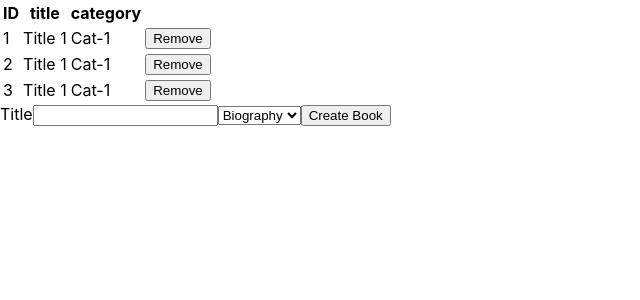
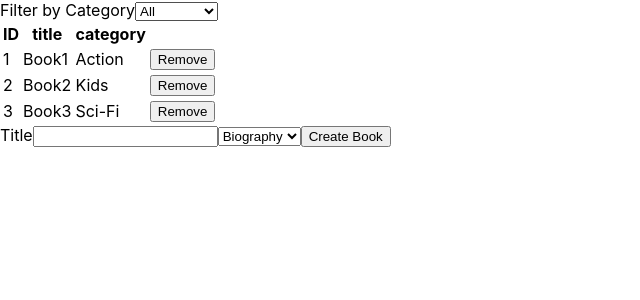
Before and after one commit to LamiaSristy/Book-Store, a React (Create React App) app: page / in a window 1280 px wide. Shown: the top 300 px of the page, without its empty margins (0-640 px from the left). Built offline with nearby package versions, Linux system fonts and the light colour scheme.

Commit message:
CategoryFilter is now working for filtering books.

```diff
--- a/src/actions/index.js
+++ b/src/actions/index.js
@@ -1,5 +1,7 @@
+/*eslint-disable*/
 export const CREATE_BOOK = 'CREATE_BOOK';
 export const REMOVE_BOOK = 'REMOVE_BOOK';
+export const CHANGE_FILTER = 'CHANGE_FILTER';
 
 export const createBook = book => ({
   type: CREATE_BOOK,
@@ -10,3 +12,8 @@ export const removeBook = ID => ({
   type: REMOVE_BOOK,
   ID,
 });
+
+export const catFilter = filter => ({
+  type: CHANGE_FILTER,
+  filter,
+});
--- /dev/null
+++ b/src/components/CategoryFilter.js
@@ -0,0 +1,48 @@
+/* eslint-disable */
+import React from 'react';
+import PropTypes from 'prop-types';
+import { connect } from 'react-redux';
+import { catFilter } from '../actions/index'
+
+const mapDispatchToProps = (dispatch) => ({
+  catFilter: (filter) => {
+      dispatch(catFilter(filter));
+    }
+  });
+
+  const CategoryFilter  = ({ catFilter }) => {
+    const booksCategories = [
+      'All',
+      'Kids',
+      'Action',
+      'Horror',
+      'Sci-Fi',
+      'History',
+      'Learning',
+      'Biography'
+    ];
+
+    return (
+      <div>
+        <label htmlFor="book-category">
+          Filter by Category
+          <select
+            id="book-category"
+            onChange={(e) => catFilter(e.target.value)}
+          >
+            {booksCategories.map((category) => (
+              <option key={category} value={category}>
+                {category}
+              </option>
+            ))}
+          </select>
+        </label>
+      </div>
+    );
+  };
+
+  CategoryFilter .propTypes = {
+    catFilter: PropTypes.func.isRequired
+  };
+
+  export default connect(null, mapDispatchToProps)(CategoryFilter);
--- a/src/containers/BookList.js
+++ b/src/containers/BookList.js
@@ -1,7 +1,9 @@
+/*eslint-disable*/
 import React from 'react';
 import PropTypes from 'prop-types';
 import { connect } from 'react-redux';
 import Book from '../components/Book';
+import CategoryFilter  from '../components/CategoryFilter';
 
 const mapDispatchToProps = dispatch => ({
   removeBook: book => {
@@ -12,16 +14,24 @@ const mapDispatchToProps = dispatch => ({
   },
 });
 
-const mapStateToProp = state => ({ books: state.bookReducer });
+const mapStateToProp = state => ({
+  books: state.bookReducer,
+  filter: state.filterReducer
+});
 
-const BookList = ({ books, removeBook }) => {
+const BookList = ({ books, removeBook, filter }) => {
   const handleRemoveBook = ID => {
     removeBook(ID);
   };
 
   const renderBook = book => <Book key={book.ID} book={book} removeBook={handleRemoveBook} />;
+
+  const filteredBooks = filter === 'All' ? books : books.filter((book) => book.category === filter);
+
   return (
-    <table>
+    <div>
+      <CategoryFilter  />
+      <table>
       <thead>
         <tr>
           <th>ID</th>
@@ -29,14 +39,16 @@ const BookList = ({ books, removeBook }) => {
           <th>category</th>
         </tr>
       </thead>
-      <tbody>{books.map(renderBook)}</tbody>
+      <tbody>{filteredBooks.map(renderBook)}</tbody>
     </table>
+    </div>
   );
 };
 
 BookList.propTypes = {
   books: PropTypes.arrayOf(PropTypes.object).isRequired,
   removeBook: PropTypes.func.isRequired,
+  filter: PropTypes.string.isRequired,
 };
 
 export default connect(mapStateToProp, mapDispatchToProps)(BookList);
--- a/src/containers/BooksForm.js
+++ b/src/containers/BooksForm.js
@@ -17,31 +17,31 @@ const BookForm = ({ createBook }) => {
   const options = [
     {
       label: 'Action',
-      value: 'action',
+      value: 'Action',
     },
     {
       label: 'Biography',
-      value: 'biography',
+      value: 'Biography',
     },
     {
       label: 'History',
-      value: 'history',
+      value: 'History',
     },
     {
       label: 'Horror',
-      value: 'horror',
+      value: 'Horror',
     },
     {
       label: 'Kids',
-      value: 'kids',
+      value: 'Kids',
     },
     {
       label: 'Learning',
-      value: 'learning',
+      value: 'Learning',
     },
     {
       label: 'Sci-Fi',
-      value: 'sci-fi',
+      value: 'Sci-Fi',
     },
   ];
 
--- a/src/reducers/books.js
+++ b/src/reducers/books.js
@@ -1,22 +1,23 @@
+/*eslint-disable*/
 import { REMOVE_BOOK, CREATE_BOOK } from '../actions/index';
 
 const books = [
   {
     ID: 1,
-    title: 'Title 1',
-    category: 'Cat-1',
+    title: 'Book1',
+    category: 'Action',
 
   },
   {
     ID: 2,
-    title: 'Title 1',
-    category: 'Cat-1',
+    title: 'Book2',
+    category: 'Kids',
 
   },
   {
     ID: 3,
-    title: 'Title 1',
-    category: 'Cat-1',
+    title: 'Book3',
+    category: 'Sci-Fi',
 
   },
 ];
--- /dev/null
+++ b/src/reducers/filter.js
@@ -0,0 +1,11 @@
+/*eslint-disable*/
+const filterReducer = (state = 'All', action) => {
+    switch (action.type) {
+      case 'CHANGE_FILTER':
+        return action.filter;
+      default:
+        return state;
+    }
+  };
+
+  export default filterReducer;
--- a/src/reducers/index.js
+++ b/src/reducers/index.js
@@ -1,6 +1,7 @@
 import { combineReducers } from 'redux';
 import bookReducer from './books';
+import filterReducer from './filter';
 
-const reducer = combineReducers({ bookReducer });
+const reducer = combineReducers({ bookReducer, filterReducer });
 
 export default reducer;
```
Also changed, not shown: 1 other file (tests, documents, lock files or other folders).
